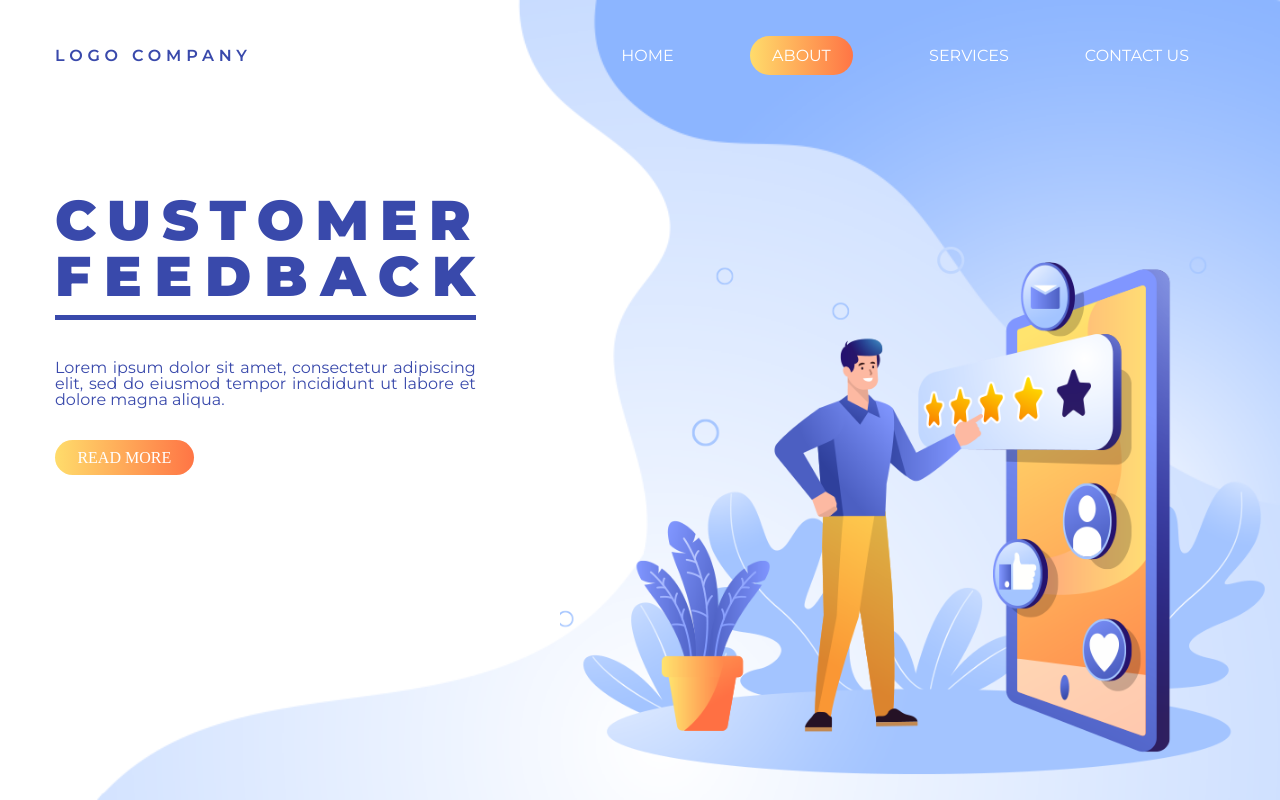
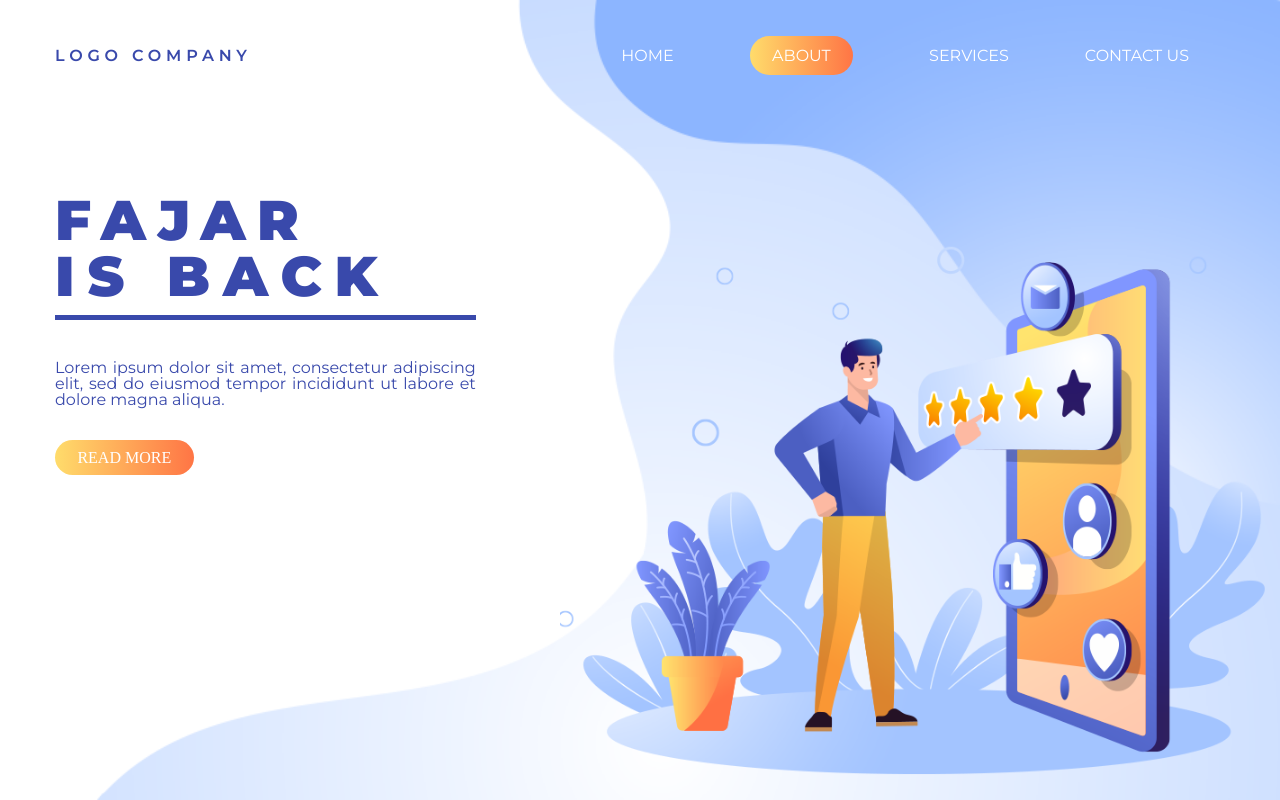
Before and after one commit to Fajarsidiq477/landingpage.github.io, a plain HTML site: page index.html in a window 1280 px wide. Drawn offline with nearby package versions, Linux system fonts and the light colour scheme.

Commit message:
Update index.html

```diff
--- a/index.html
+++ b/index.html
@@ -40,8 +40,8 @@
         <div class="container">
             <div class="main-wrapper-content">
                 <!-- <div class="container"> -->
-                    <h1>CUSTOMER</h1>
-                    <h1>FEEDBACK</h1>
+                    <h1>FAJAR</h1>
+                    <h1>IS BACK</h1>
 
                     <p>Lorem ipsum dolor sit amet, consectetur adipiscing elit, sed do eiusmod tempor incididunt ut labore et dolore magna aliqua.</p>
 
```
